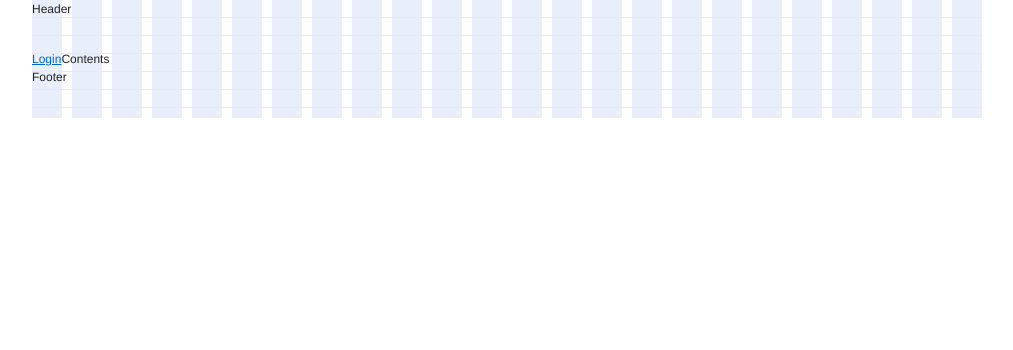
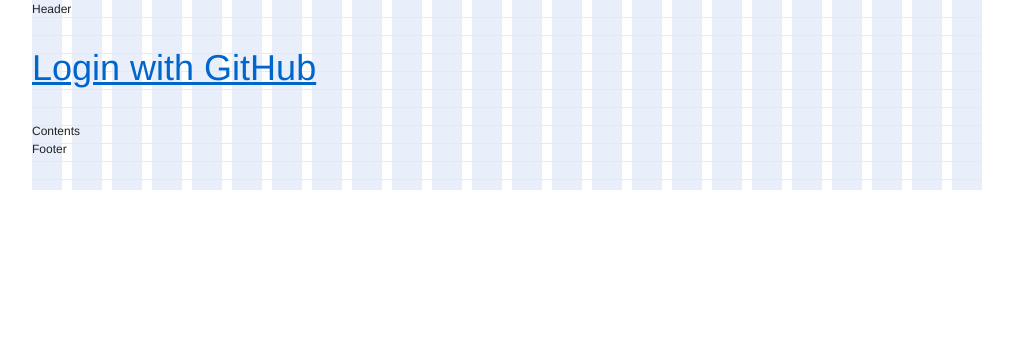
Before and after one commit to psyrax/SHDHVH-1, a CodeIgniter app: page /index.php/user/index in a window 1280 px wide. Shown: the top 350 px of the page, without its empty margins (133-1146 px from the left). Run offline with CodeIgniter, Linux system fonts and the light colour scheme.

Commit message:
Creating Repo

```diff
--- a/public/application/views/user/index_view.php
+++ b/public/application/views/user/index_view.php
@@ -1 +1 @@
-<a href="https://github.com/login/oauth/authorize?client_id=bd01925d961b7962f327&scope=user,public_repo,repo,gist">Login</a>
+<h1><a href="https://github.com/login/oauth/authorize?client_id=bd01925d961b7962f327&scope=user,public_repo,repo,gist">Login with GitHub</a></h1><br>
```
